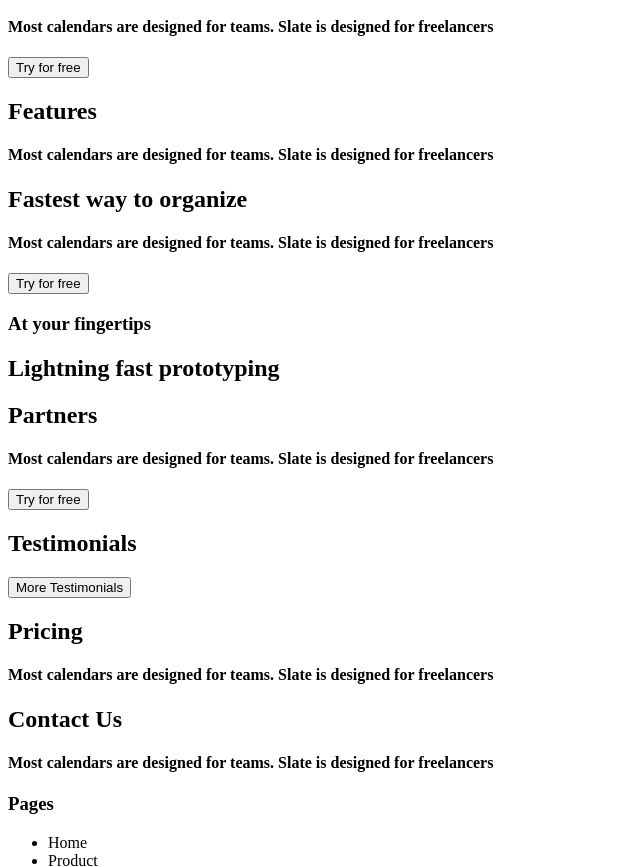
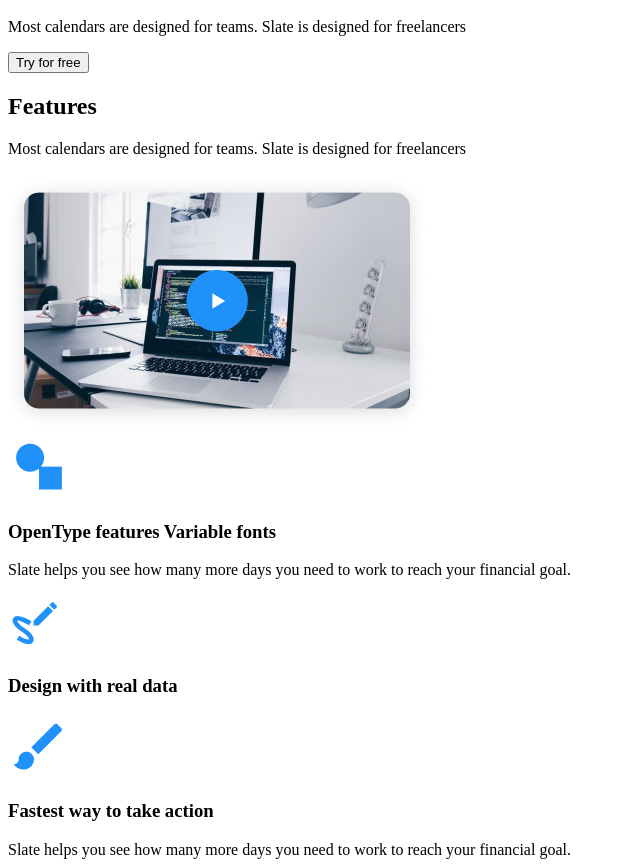
Before and after one commit to andriichukk/landing-apr23, a plain HTML site: page index.html in a window 1280 px wide. Shown: the part 163-1030 px from the top of the page, without its empty margins (0-640 px from the left). Drawn offline with Linux system fonts and the light colour scheme.

Commit message:
added block features

```diff
--- a/index.html
+++ b/index.html
@@ -20,47 +20,76 @@
                 <a href="#" class="menu__item">About</a>
                 <a href="#" class="menu__item">Contact</a>
             </div>
-
         </nav>
-        <div>
+        <div class="header__text">
             <h1>The best products start with Figma</h1>
-            <h4>Most calendars are designed for teams. Slate is designed for freelancers</h4>
+            <p>Most calendars are designed for teams. Slate is designed for freelancers</p>
             <button>Try for free</button>
         </div>
     </header>
     <main>
-        <div>
-            <h2>Features</h2>
-            <h4>Most calendars are designed for teams. Slate is designed for freelancers</h4>
+        <div class="features">
+            <div class="features__text">
+                <h2>Features</h2>
+                <p>Most calendars are designed for teams. Slate is designed for freelancers</p>
+            </div>
+            <div class="features__image">
+                <img src="img/features/video-screen.png" alt="video screen">
+            </div>
+            <div class="features__items items">
+                <div class="items">
+                    <img src="img/features/item-drawing.png" alt="item drawing">
+                    <h3>OpenType features
+                        Variable fonts</h3>
+                    <p>Slate helps you see how
+                        many more days you need
+                        to work to reach your
+                        financial goal.</p>
+                </div>
+                <div class="items">
+                    <img src="img/features/item-draw.png" alt="item draw">
+                    <h3>Design with real data</h3>
+                    <p></p>
+                </div>
+                <div class="items">
+                    <img src="img/features/item-brush.png" alt="item brush">
+                    <h3>Fastest way to
+                        take action</h3>
+                    <p>Slate helps you see how
+                        many more days you need
+                        to work to reach your
+                        financial goal.</p>
+                </div>
+            </div>
         </div>
         <div>
             <h2>Fastest way to organize</h2>
-            <h4>Most calendars are designed for teams. Slate is designed for freelancers</h4>
+            <p>Most calendars are designed for teams. Slate is designed for freelancers</p>
             <button>Try for free</button>
         </div>
-        <div>
-            <h3>At your fingertips</h3>
-            <h2>Lightning fast prototyping </h2>
+        <div class="newsletter">
+            <p>At your fingertips</p>
+            <h2>Newsletter</h2>
         </div>
-        <div>
+        <div class="partners">
             <h2>Partners</h2>
-            <h4>Most calendars are designed for teams. Slate is designed for freelancers</h4>
+            <p>Most calendars are designed for teams. Slate is designed for freelancers</p>
             <button>Try for free</button>
         </div>
-        <div>
+        <div class="testimonials">
             <h2>Testimonials</h2>
             <button>More Testimonials</button>
         </div>
-        <div>
+        <div class="pricing">
             <h2>Pricing</h2>
-            <h4>Most calendars are designed for teams. Slate is designed for freelancers</h4>
+            <p>Most calendars are designed for teams. Slate is designed for freelancers</p>
         </div>
-        <div>
+        <div class="contact">
             <h2>Contact Us</h2>
-            <h4>Most calendars are designed for teams. Slate is designed for freelancers</h4>
+            <p>Most calendars are designed for teams. Slate is designed for freelancers</p>
         </div>
     </main>
-    <footer>
+    <footer class="footer">
         <div>
             <h3>Pages</h3>
             <ul>
```
Also changed, not shown: img/features/item-brush.png (added), img/features/item-draw.png (added), img/features/item-drawing.png (added), img/features/video-screen.png (added).
